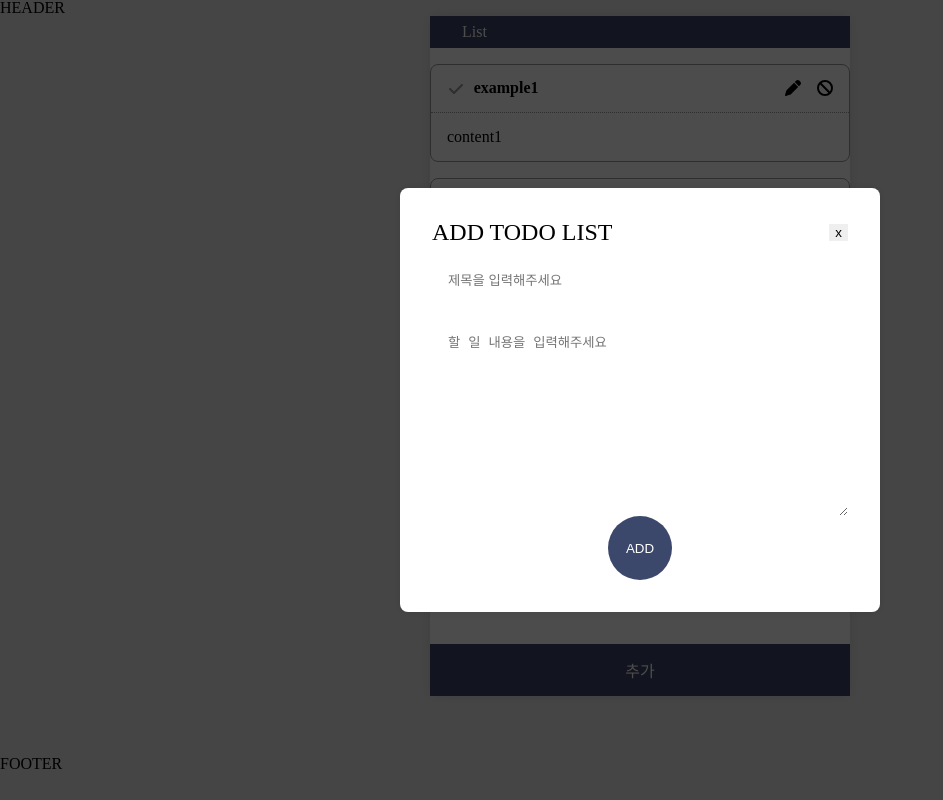
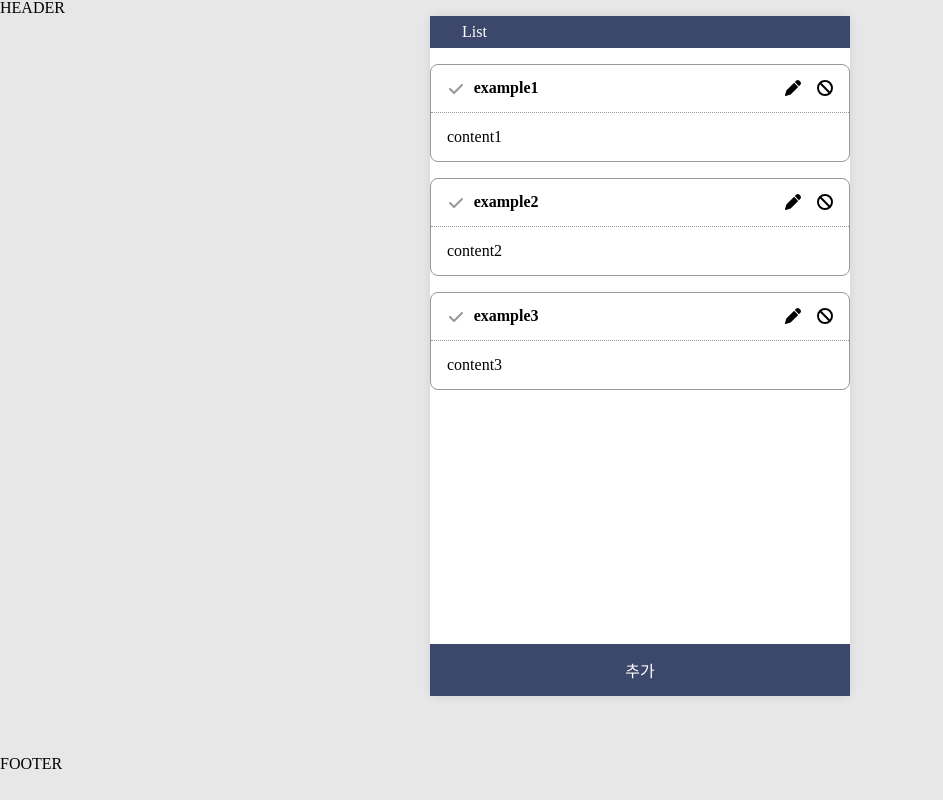
Before and after one commit to naturej/react-hooktodo, a React (Create React App) app: page /todo/1 in a window 1280 px wide. Shown: the whole page, without its empty margins (0-943 px from the left). Built offline with nearby package versions, Linux system fonts and the light colour scheme; the HTML template or start-up script is replaced by a standard one.

Commit message:
feat: 모달창 열고 닫기 기능 추가

```diff
--- a/src/pages/todo/components/Modal/add-modal.js
+++ b/src/pages/todo/components/Modal/add-modal.js
@@ -4,27 +4,22 @@ import {
   flexCenter,
   modalBackGround,
 } from "../../../../styles/common";
-import { toast } from "react-toastify";
-import { toastMessage } from "../../../../components/Toast/toast-message";
 
-const TodoAddModal = () => {
-  const onClickAddModal = (e) => {
-    e.preventDefault();
-    toastMessage("TODO SUCCESS", toast.success);
-  };
-
+const TodoAddModal = ({ onAddToDo, onClose }) => {
   return (
     <S.Wrapper>
-      <S.Form>
+      <S.Form onSubmit={onAddToDo}>
         <S.Title>
           <span>ADD TODO LIST</span>
-          <button>x</button>
+          <button type="button" onClick={onClose}>
+            x
+          </button>
         </S.Title>
         <S.Content>
           <input placeholder="제목을 입력해주세요" />
           <textarea placeholder="할 일 내용을 입력해주세요"></textarea>
         </S.Content>
-        <S.Button onClick={onClickAddModal}>ADD</S.Button>
+        <S.Button>ADD</S.Button>
       </S.Form>
     </S.Wrapper>
   );
--- a/src/pages/todo/index.js
+++ b/src/pages/todo/index.js
@@ -3,11 +3,42 @@ import BasicButton from "../../components/Button/Button";
 import { flexCenter, flexAlignCenter } from "../../styles/common";
 import TodoAddModal from "./components/Modal/add-modal";
 import TodoList from "./components/List/todo-list";
+import { useState } from "react";
+import { toast } from "react-toastify";
 
 const TodoPage = () => {
+  // 모달창 띄울건지 관리하는 state 변수
+  const [isAddTodoModal, setIsAddTodoModal] = useState(false);
+
+  const addTodo = () => {
+    return new Promise((resolve) => setTimeout(resolve, 3000));
+  };
+
+  const showTodoToastMessage = (e) => {
+    e.preventDefault();
+    toast.promise(addTodo, {
+      pending: "TODO LOADING",
+      success: "TODO SUCCESS",
+      error: "TODO ERROR",
+    });
+  };
+
+  const handelOpenTodoModal = () => {
+    setIsAddTodoModal(true);
+  };
+
+  const handelCloseTodoModal = () => {
+    setIsAddTodoModal(false);
+  };
+
   return (
     <>
-      <TodoAddModal />
+      {isAddTodoModal && (
+        <TodoAddModal
+          onAddToDo={showTodoToastMessage}
+          onClose={handelCloseTodoModal}
+        />
+      )}
       <S.Wrapper>
         <S.Container>
           <S.Title>List</S.Title>
@@ -15,7 +46,11 @@ const TodoPage = () => {
             <TodoList />
           </S.Content>
           <S.ButtonBox>
-            <BasicButton variant={"primary"} size={"full"}>
+            <BasicButton
+              variant={"primary"}
+              size={"full"}
+              onClick={handelOpenTodoModal}
+            >
               추가
             </BasicButton>
           </S.ButtonBox>
```
Also changed, not shown: 1 other file (tests, documents, lock files or other folders).
